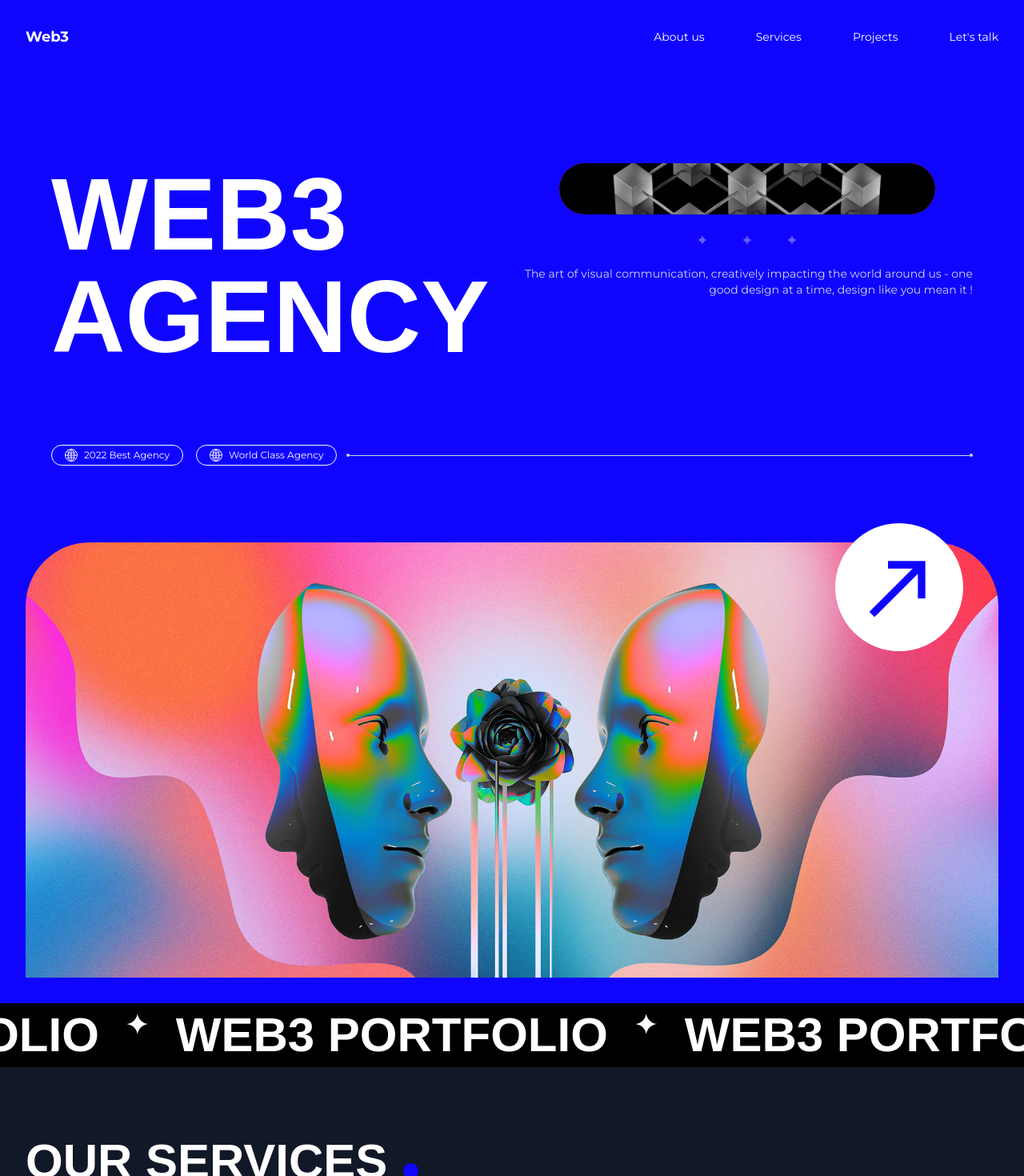
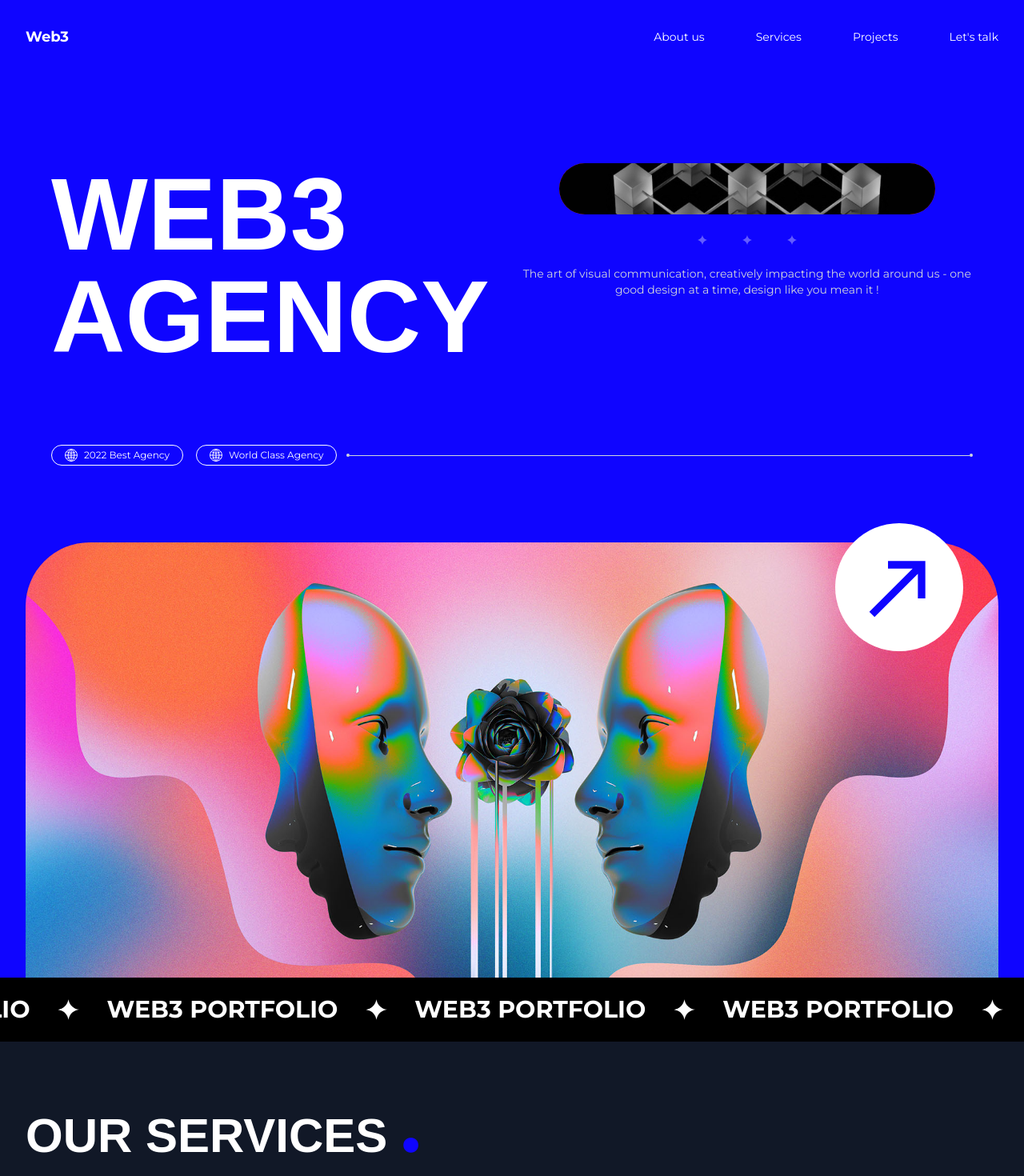
Before and after one commit to obrenoco/web3-portfolio, a React (Vite) app: page / in a window 1280 px wide. Shown: the top 1470 px of the page at 80% size. Built offline with nearby package versions, Linux system fonts and the light colour scheme; a web font is replaced by a local one.

Commit message:
refactor

```diff
--- a/src/components/Card.tsx
+++ b/src/components/Card.tsx
@@ -1,15 +1,15 @@
 import { ArrowIcon } from "../assets/icons/arrow-top-right";
 
 export const Card = ({ title }: { title: string }) => (
-  <div className="border-y-[1px] border-gray-700 px-6 py-10 text-4xl flex items-center justify-between font-bold hover:bg-gray-800 hover:border-transparent transition-all duration-200 group cursor-pointer fadeIn">
+  <div className="border-y-[1px] border-gray-700 px-6 py-10 text-2xl md:text-4xl flex items-center justify-between font-bold hover:bg-gray-800 hover:border-transparent transition-all duration-200 group cursor-pointer fadeIn">
     <p>
       {title}{" "}
-      <span className="text-primary text-7xl leading-3 opacity-0 group-hover:opacity-100 transition-opacity duration-300">
+      <span className="text-primary text-4xl md:text-7xl leading-3 opacity-0 group-hover:opacity-100 transition-opacity duration-300">
         .
       </span>
     </p>
     <p>
-      <ArrowIcon className="text-gray-400 group-hover:bg-primary group-hover:text-white transition-colors duration-300 w-14 h-14" />
+      <ArrowIcon className="text-gray-400 group-hover:bg-primary group-hover:text-white transition-colors duration-300 w-8 h-8 md:w-14 md:h-14" />
     </p>
   </div>
 );
--- a/src/pages/Main/components/Intro.tsx
+++ b/src/pages/Main/components/Intro.tsx
@@ -7,7 +7,7 @@ import Img from "../../../assets/images/sample-1.jpg";
 import { Divider } from "../../../components/Divider";
 
 export const Intro = () => (
-  <section className="md:p-body pt-10 md:pt-20 pb-0 bg-primary ">
+  <section className="md:px-body pt-10 md:pt-20 pb-0 bg-primary ">
     <div className="flex justify-between gap-10 flex-col p-body md:flex-row">
       <div>
         <h1 className="text-white w-min md:mb-8">Web3 Agency</h1>
@@ -25,7 +25,7 @@ export const Intro = () => (
           <SparkIcon />
           <SparkIcon />
         </div>
-        <p className="text-sm text-center md:text-right text-gray-300">
+        <p className="text-sm text-center text-gray-300">
           The art of visual communication, creatively impacting the world around
           us - one good design at a time, design like you mean it !
         </p>
--- a/src/pages/Main/components/Markee.tsx
+++ b/src/pages/Main/components/Markee.tsx
@@ -5,7 +5,7 @@ const El = () => {
   for (let index = 0; index < 10; index++) {
     jsxElements.push(
       <>
-        <h3>Web3 Portfolio</h3>
+        <p>Web3 Portfolio</p>
         <SparkIcon className="inline w-8 h-8" />
       </>
     );
@@ -15,11 +15,11 @@ const El = () => {
 
 export const Markee = () => {
   return (
-    <section className="w-auto h-20 bg-black text-white text-3xl font-bold flex items-center [&>*]:uppercase text-nowrap">
-      <div className="scroll flex gap-8">
+    <section className="w-auto h-20 bg-black text-white text-xl md:text-3xl font-bold flex items-center [&>*]:uppercase text-nowrap">
+      <div className="scroll flex gap-8 items-center">
         <El />
       </div>
-      <div className="scroll flex gap-8 ml-body">
+      <div className="scroll flex gap-8 ml-body items-center">
         <El />
       </div>
     </section>
```
